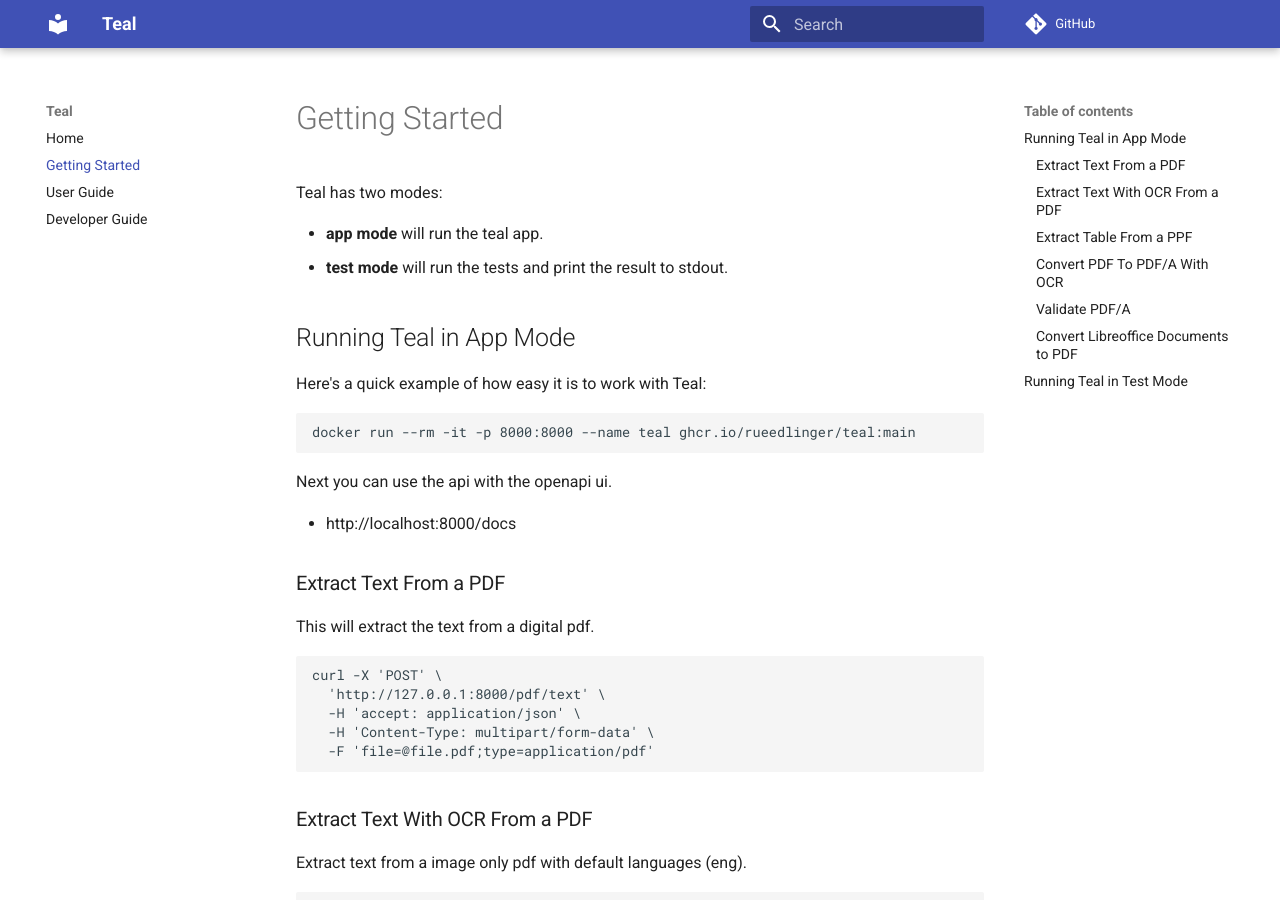
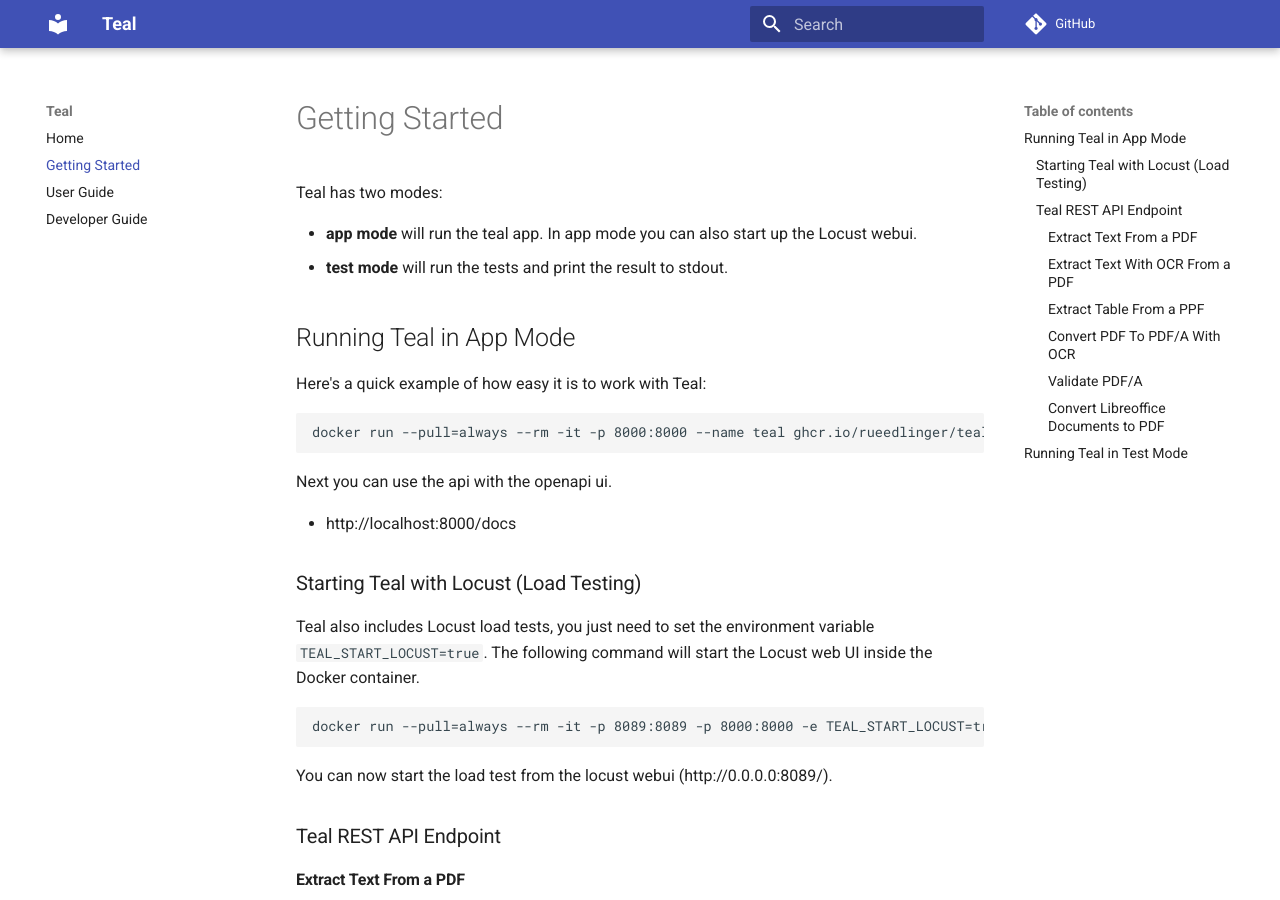
Before and after one commit to rueedlinger/teal, an MkDocs documentation site: the page built from docs/getting_started.md, in a window 1280 px wide and 900 px high. Built offline with MkDocs 1.6.1 and Material for MkDocs 9.7.7, drawn with Linux system fonts in a browser that asks for light colours; comment, search, counter and statistics services are not loaded; some of the changed text lies outside the part shown.

Commit message:
Feat/locust inside docker (#20)
* feat: run locust inside docker

````diff
--- a/docs/getting_started.md
+++ b/docs/getting_started.md
@@ -2,7 +2,7 @@
 
 Teal has two modes:
 
-- **app mode** will run the teal app.
+- **app mode** will run the teal app. In app mode you can also start up the Locust webui.
 - **test mode** will run the tests and print the result to stdout.
 
 ## Running Teal in App Mode
@@ -10,14 +10,27 @@ Teal has two modes:
 Here's a quick example of how easy it is to work with Teal:
 
 ```bash
-docker run --rm -it -p 8000:8000 --name teal ghcr.io/rueedlinger/teal:main
+docker run --pull=always --rm -it -p 8000:8000 --name teal ghcr.io/rueedlinger/teal:main
 ```
 
 Next you can use the api with the openapi ui.
 
 - http://localhost:8000/docs
 
-### Extract Text From a PDF
+### Starting Teal with Locust (Load Testing)
+
+Teal also includes Locust load tests, you just need to set the environment variable `TEAL_START_LOCUST=true`.
+The following command will start the Locust web UI inside the Docker container.
+
+```bash
+docker run --pull=always --rm -it -p 8089:8089 -p 8000:8000 -e TEAL_START_LOCUST=true --name teal ghcr.io/rueedlinger/teal:main
+```
+
+You can now start the load test from the locust webui (http://0.0.0.0:8089/).
+
+### Teal REST API Endpoint
+
+#### Extract Text From a PDF
 
 This will extract the text from a digital pdf.
 
@@ -29,7 +42,7 @@ curl -X 'POST' \
   -F 'file=@file.pdf;type=application/pdf'
 ```
 
-### Extract Text With OCR From a PDF
+#### Extract Text With OCR From a PDF
 
 Extract text from a image only pdf with default languages (eng).
 
@@ -52,7 +65,7 @@ curl -X 'POST' \
   -F 'file=@file.pdf;type=application/pdf'
 ```
 
-### Extract Table From a PPF
+#### Extract Table From a PPF
 
 Extract tables as json from a digital pdf.
 
@@ -64,7 +77,7 @@ curl -X 'POST' \
   -F 'file=@file.pdf;type=application/pdf'
 ```
 
-### Convert PDF To PDF/A With OCR
+#### Convert PDF To PDF/A With OCR
 
 Convert a PDF to PDF/A. If the PDF is a scanned image, OCR is used with default languages eng. The languages correspond
 to the tesseract languages codes.
@@ -98,7 +111,7 @@ curl -X 'POST' \
   -F 'file=@file.pdf;type=application/pdf'
 ```
 
-### Validate PDF/A
+#### Validate PDF/A
 
 Validate an PDF against the PDF/A standard.
 
@@ -110,7 +123,7 @@ curl -X 'POST' \
   -F 'file=@file.pdf;type=application/pdf'
 ```
 
-### Convert Libreoffice Documents to PDF
+#### Convert Libreoffice Documents to PDF
 
 Convert a Libreoffice document to PDF.
 
@@ -124,8 +137,9 @@ curl -X 'POST' \
 
 ## Running Teal in Test Mode
 
-Teal is packed with unit and integration tests. These tests can be run and verified with teh following command.
+Teal is packed with unit and integration tests, you just need to set the environment varaible `TEAL_TEST_MODE=true`.
+These tests can be run and verified with teh following command.
 
 ```bash
-docker run --rm -it -p 8000:8000 -e TEAL_TEST_MODE=true --name teal ghcr.io/rueedlinger/teal:main
+docker run --pull=always --rm -it -p 8000:8000 -e TEAL_TEST_MODE=true --name teal ghcr.io/rueedlinger/teal:main
 ```
````
Also changed, not shown: README.md (+11 -1 lines), docker-compose.yaml (+4 -11 lines), docs/developer_guide.md (+21 -3 lines), 1 other file.
